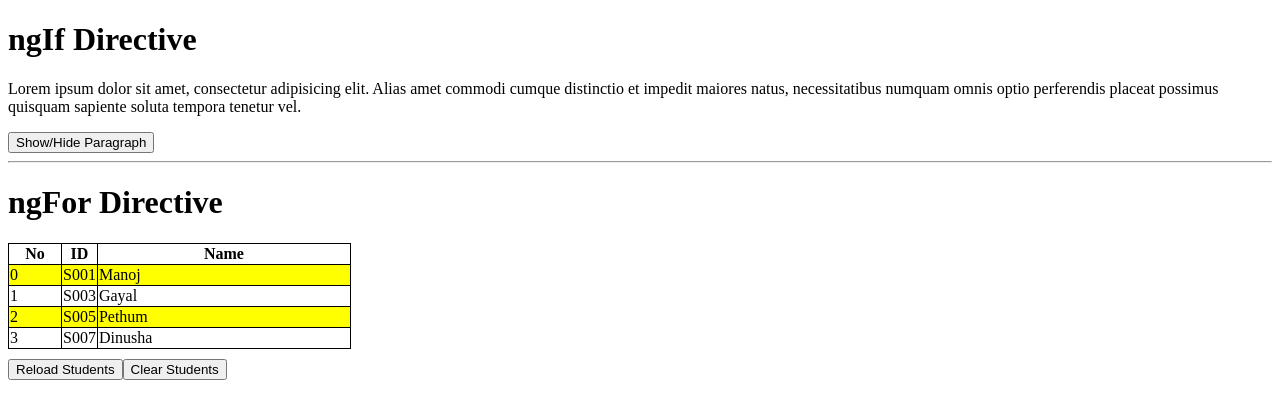
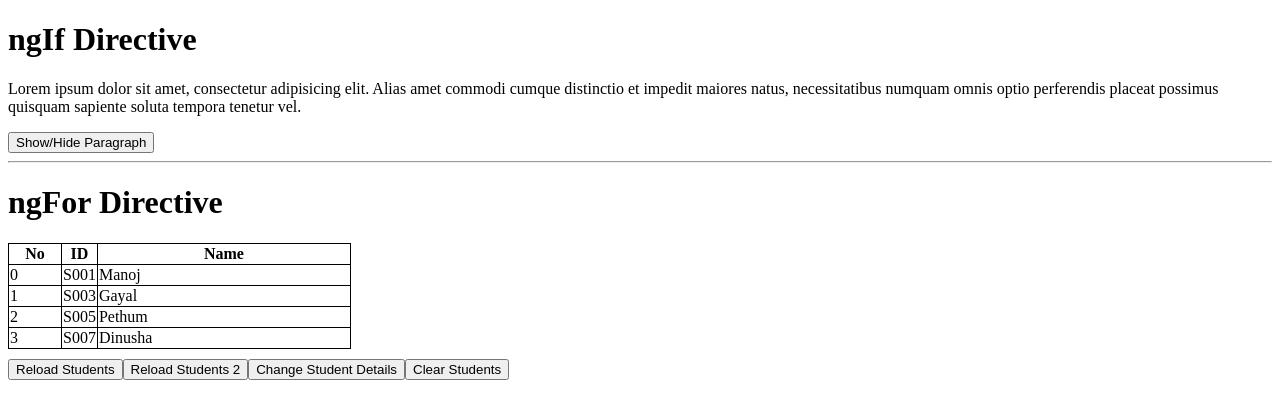
Before and after one commit to Direct-Entry-Program-7/hello-angular, an Angular app: page / in a window 1280 px wide. Shown: the top 418 px of the page. Built offline with nearby package versions, Linux system fonts and the light colour scheme.

Commit message:
ngFor with trackBy

```diff
--- a/src/app/structual/structural.component.html
+++ b/src/app/structual/structural.component.html
@@ -13,7 +13,8 @@
     </tr>
   </thead>
   <tbody>
-    <tr *ngFor="let s of students; let i = index" [class.row]="i % 2 === 0">
+<!--    <tr *ngFor="let s of students; let i = index" [class.row]="i % 2 === 0">-->
+    <tr *ngFor="let s of students; let i = index; trackBy: byId">
       <td>{{i}}</td>
       <td>{{s.id}}</td>
       <td>{{s.name}}</td>
@@ -22,5 +23,7 @@
 </table>
 <div class="control-center">
 <button (click)="reloadStudents()">Reload Students</button>
+<button (click)="reloadStudents2()">Reload Students 2</button>
+<button (click)="students[1].name = 'Kasun'">Change Student Details</button>
 <button  (click)="students = []">Clear Students</button>
 </div>
--- a/src/app/structual/structural.component.ts
+++ b/src/app/structual/structural.component.ts
@@ -30,4 +30,18 @@ export class StructuralComponent implements OnInit {
     this.students.push({id: 'S005', name: 'Dinusha'});
     this.students.push({id: 'S008', name: 'Chandimal'});
   }
+
+
+  byId(index: number, s: {id: string, name: string}): string {
+      return s.id;
+  }
+
+  reloadStudents2() {
+    this.students = [];
+    this.students.push({id: 'S009', name: 'Manoj+'});
+    this.students.push({id: 'S002', name: 'Gayal'});
+    this.students.push({id: 'S003', name: 'Pethum'});
+    this.students.push({id: 'S005', name: 'Dinusha'});
+    this.students.push({id: 'S008', name: 'Chandimal'});
+  }
 }
```
